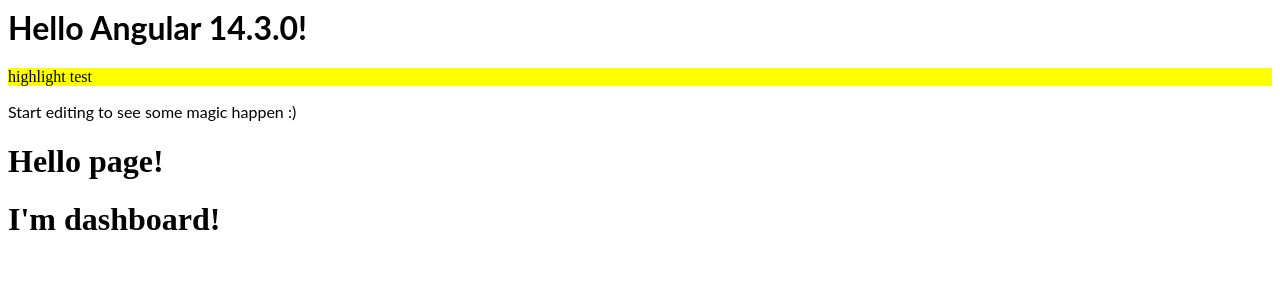
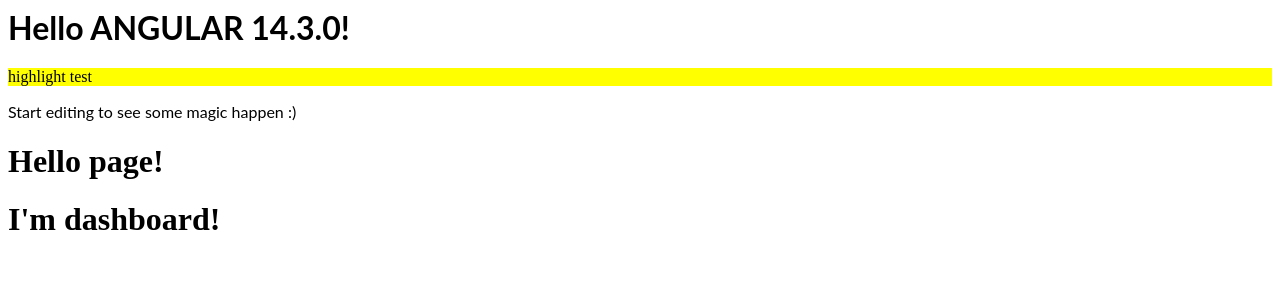
Before and after one commit to StevenWeng/angular-ivy-nzl5da, an Angular app: page /pages/dashboard in a window 1280 px wide. Shown: the top 300 px of the page. Built offline with nearby package versions, Linux system fonts and the light colour scheme.

Commit message:
3 files modified

```diff
--- a/src/app/app.component.html
+++ b/src/app/app.component.html
@@ -1,4 +1,4 @@
-<hello name="{{ name }}"></hello>
+<hello name="{{ name }}" appUpperName></hello>
 <p>
 	Start editing to see some magic happen :)
 </p>
--- a/src/app/commons/uppername.directive.ts
+++ b/src/app/commons/uppername.directive.ts
@@ -1,8 +1,13 @@
-import { Directive } from "@angular/core";
+import { Directive, OnInit } from "@angular/core";
+import { HelloComponent } from "../hello.component";
 
 @Directive({
   selector: "[appUpperName]"
 })
-export class UpperNameDirective {
-  constructor() {}
+export class UpperNameDirective implements OnInit {
+  constructor(private helloComponent: HelloComponent) {}
+
+  ngOnInit(): void {
+    this.helloComponent.name = this.helloComponent.name.toUpperCase();
+  }
 }
```
Also changed, not shown: src/app/app.module.ts (+7 -2 lines).
